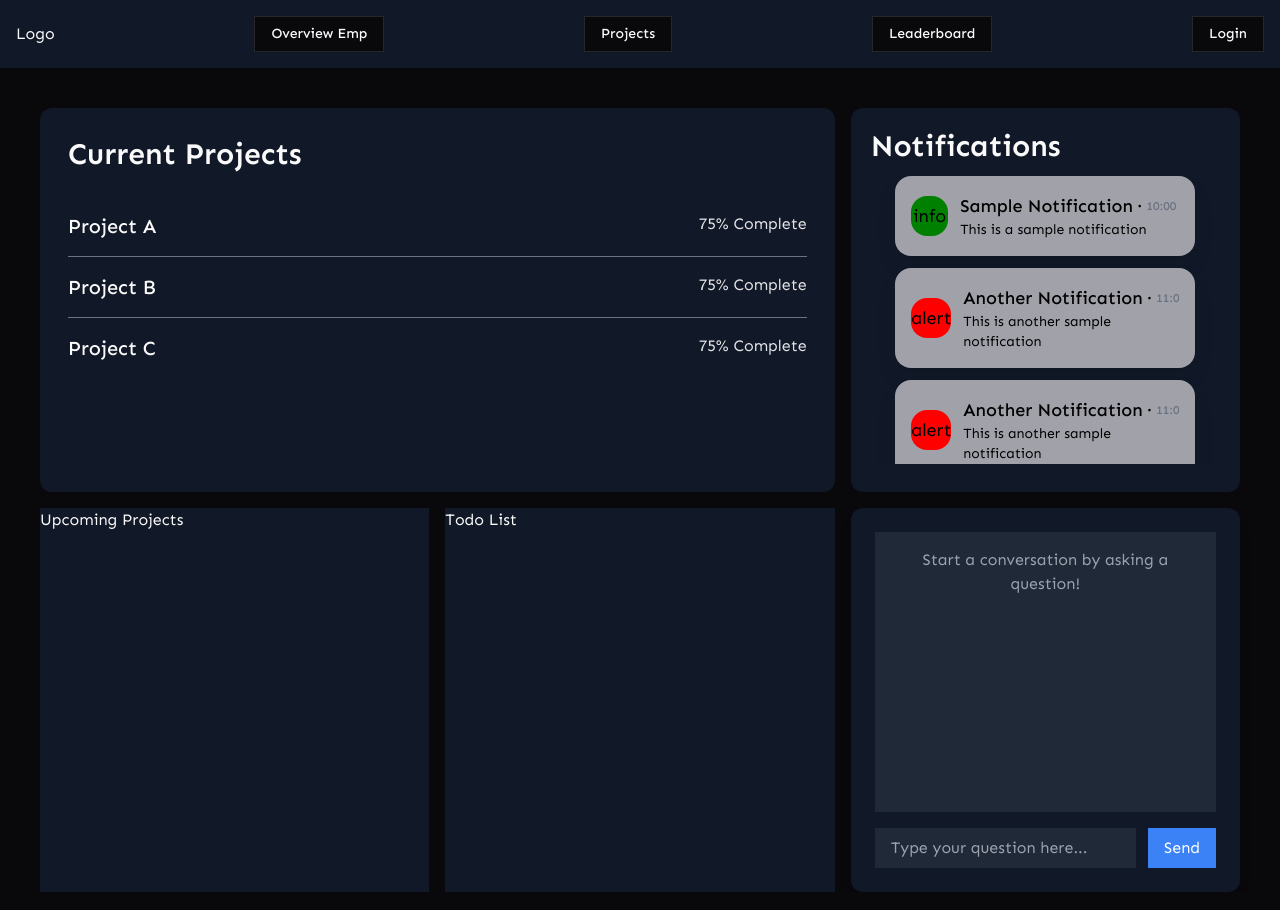
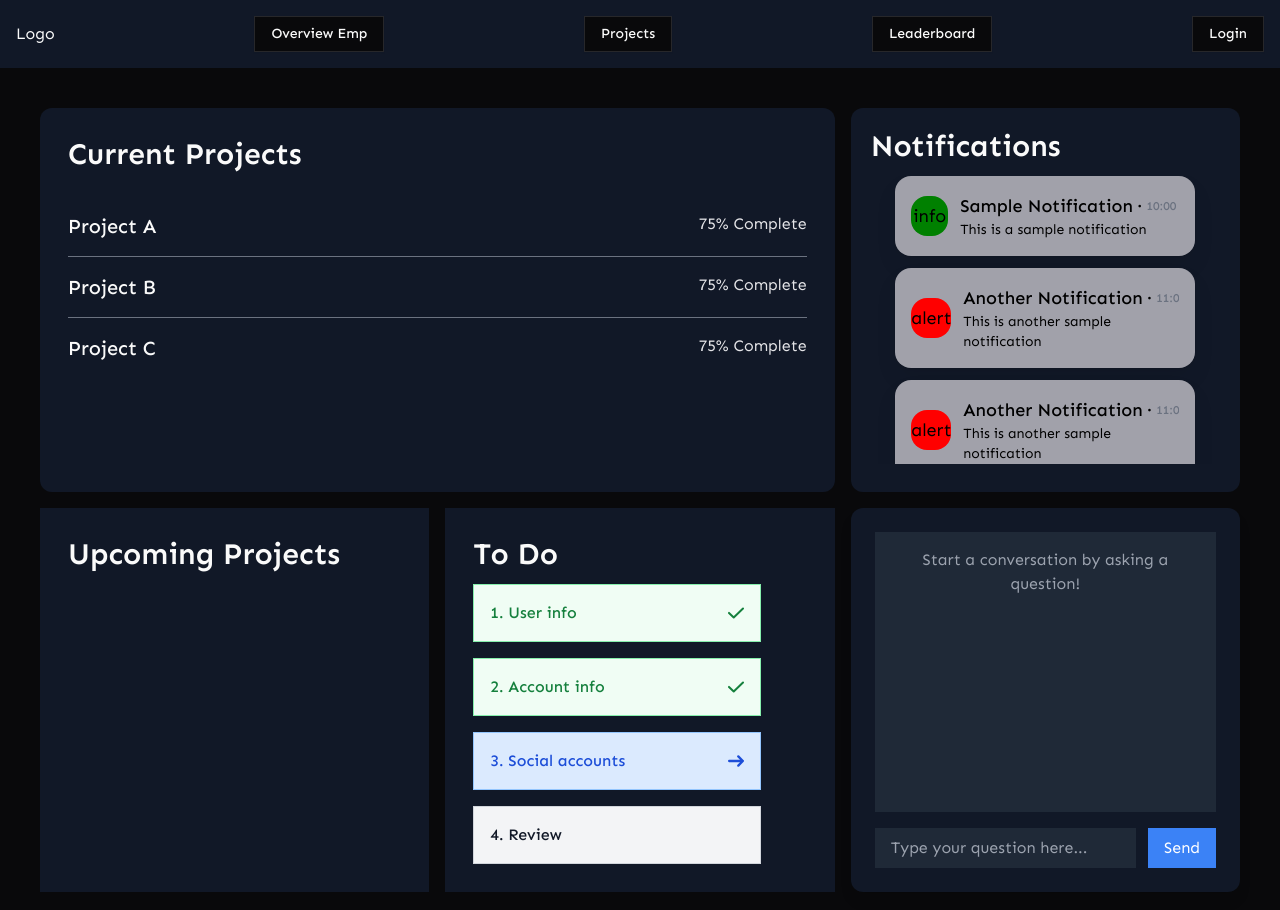
Before and after one commit to gaurijagdale/karmavyuha, a React (Vite) app in the folder frontend/: page /employeedashboard in a window 1280 px wide. Built offline with nearby package versions, Linux system fonts and the light colour scheme; a web font is replaced by a local one.

Commit message:
To Do component

```diff
--- a/frontend/src/pages/employee/EmployeeDashboard.tsx
+++ b/frontend/src/pages/employee/EmployeeDashboard.tsx
@@ -12,24 +12,138 @@ const EmployeeDashboard = () => {
           <h1 className="text-3xl font-semibold">Current Projects</h1>
           <div className="flex flex-col gap-4">
             <div className="flex justify-between">
-              <Link to="" className="text-xl font-medium">Project A</Link>
+              <Link to="" className="text-xl font-medium">
+                Project A
+              </Link>
               <h2 className="text-base text-zinc-200">75% Complete</h2>
             </div>
             <hr className="h-px bg-gray-500 border-0 dark:bg-gray-700" />
             <div className="flex justify-between">
-              <Link to="" className="text-xl font-medium">Project B</Link>
+              <Link to="" className="text-xl font-medium">
+                Project B
+              </Link>
               <h2 className="text-base text-zinc-200">75% Complete</h2>
             </div>
             <hr className="h-px bg-gray-500 border-0 dark:bg-gray-700" />
             <div className="flex justify-between">
-              <Link to="" className="text-xl font-medium">Project C</Link>
+              <Link to="" className="text-xl font-medium">
+                Project C
+              </Link>
               <h2 className="text-base text-zinc-200">75% Complete</h2>
             </div>
           </div>
         </div>
         <div className="grid grid-cols-2 gap-4">
-          <div className="col-span-1 bg-gray-900 h-96">Upcoming Projects</div>
-          <div className="col-span-1 bg-gray-900 h-96">Todo List</div>
+          <div className="col-span-1 bg-gray-900 h-96 p-7">
+            <h1 className="text-3xl font-semibold">Upcoming Projects</h1>
+          </div>
+          <div className="col-span-1 p-7 bg-gray-900 h-96 space-y-3">
+            <h1 className="text-3xl font-semibold">To Do</h1>
+            <div className="text-black space-y-3 h-72 overflow-y-auto scrollbar-thin scrollbar-thumb-zinc-400 scrollbar-track-transparent">
+              <ol className="space-y-4 w-72">
+                <li>
+                  <div
+                    className="w-full p-4 text-green-700 border border-green-300 rounded-lg bg-green-50 dark:bg-gray-800 dark:border-green-800 dark:text-green-400"
+                    role="alert"
+                  >
+                    <div className="flex items-center justify-between">
+                      <span className="sr-only">User info</span>
+                      <h3 className="font-medium">1. User info</h3>
+                      <svg
+                        className="w-4 h-4"
+                        aria-hidden="true"
+                        xmlns="http://www.w3.org/2000/svg"
+                        fill="none"
+                        viewBox="0 0 16 12"
+                      >
+                        <path
+                          stroke="currentColor"
+                          stroke-linecap="round"
+                          stroke-linejoin="round"
+                          stroke-width="2"
+                          d="M1 5.917 5.724 10.5 15 1.5"
+                        />
+                      </svg>
+                    </div>
+                  </div>
+                </li>
+                <li>
+                  <div
+                    className="w-full p-4 text-green-700 border border-green-300 rounded-lg bg-green-50 dark:bg-gray-800 dark:border-green-800 dark:text-green-400"
+                    role="alert"
+                  >
+                    <div className="flex items-center justify-between">
+                      <span className="sr-only">Account info</span>
+                      <h3 className="font-medium">2. Account info</h3>
+                      <svg
+                        className="w-4 h-4"
+                        aria-hidden="true"
+                        xmlns="http://www.w3.org/2000/svg"
+                        fill="none"
+                        viewBox="0 0 16 12"
+                      >
+                        <path
+                          stroke="currentColor"
+                          stroke-linecap="round"
+                          stroke-linejoin="round"
+                          stroke-width="2"
+                          d="M1 5.917 5.724 10.5 15 1.5"
+                        />
+                      </svg>
+                    </div>
+                  </div>
+                </li>
+                <li>
+                  <div
+                    className="w-full p-4 text-blue-700 bg-blue-100 border border-blue-300 rounded-lg dark:bg-gray-800 dark:border-blue-800 dark:text-blue-400"
+                    role="alert"
+                  >
+                    <div className="flex items-center justify-between">
+                      <span className="sr-only">Social accounts</span>
+                      <h3 className="font-medium">3. Social accounts</h3>
+                      <svg
+                        className="rtl:rotate-180 w-4 h-4"
+                        aria-hidden="true"
+                        xmlns="http://www.w3.org/2000/svg"
+                        fill="none"
+                        viewBox="0 0 14 10"
+                      >
+                        <path
+                          stroke="currentColor"
+                          stroke-linecap="round"
+                          stroke-linejoin="round"
+                          stroke-width="2"
+                          d="M1 5h12m0 0L9 1m4 4L9 9"
+                        />
+                      </svg>
+                    </div>
+                  </div>
+                </li>
+                <li>
+                  <div
+                    className="w-full p-4 text-gray-900 bg-gray-100 border border-gray-300 rounded-lg dark:bg-gray-800 dark:border-gray-700 dark:text-gray-400"
+                    role="alert"
+                  >
+                    <div className="flex items-center justify-between">
+                      <span className="sr-only">Review</span>
+                      <h3 className="font-medium">4. Review</h3>
+                    </div>
+                  </div>
+                </li>
+                <li>
+                  <div
+                    className="w-full p-4 text-gray-900 bg-gray-100 border border-gray-300 rounded-lg dark:bg-gray-800 dark:border-gray-700 dark:text-gray-400"
+                    role="alert"
+                  >
+                    <div className="flex items-center justify-between">
+                      <span className="sr-only">Confirmation</span>
+                      <h3 className="font-medium">5. Confirmation</h3>
+                    </div>
+                  </div>
+                </li>
+              </ol>
+            </div>
+          </div>
         </div>
       </div>
 
```
Lines whose indentation alone changed are shown as unchanged.
